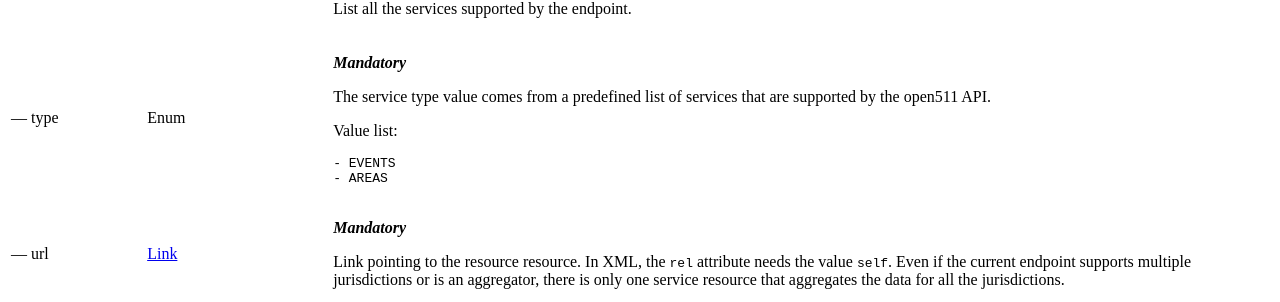
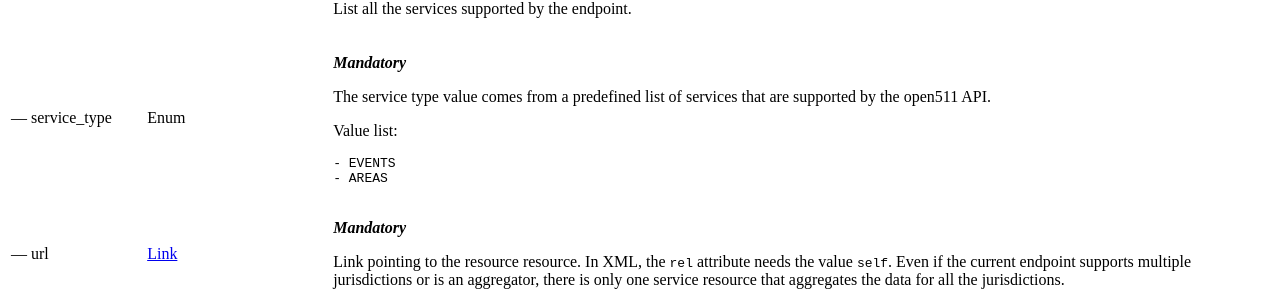
Before and after one commit to open511/Open511API, a Jekyll site: the page built from root.html, in a window 1280 px wide and 900 px high, scrolled down 1785 px. Shown: the part 280-582 px from the top of the window. Built offline with Jekyll 4.4.1, drawn with Linux system fonts in a browser that asks for light colours; nearby versions of some CDN libraries.

Commit message:
<service_type>, not <type> (to match example)

```diff
--- a/root.html
+++ b/root.html
@@ -40,7 +40,7 @@ representation :
       type: Collection of <code>service</code>
       desc: <p>List all the services supported by the endpoint.</p>
 
-    - name: <p>&mdash; type</p>
+    - name: <p>&mdash; service_type</p>
       mandatory: Mandatory
       type: Enum
       desc: <p>The service type value comes from a predefined list of services that are supported by the open511 API.</p><p>Value list:</p> <pre>- EVENTS<br/>- AREAS</pre>
@@ -149,11 +149,11 @@ $(function() {
   ],
   "services" : [
       {
-          "type" : "EVENTS",
+          "service_type" : "EVENTS",
           "url" : "/events/"
       },
       {
-          "type" : "AREAS",
+          "service_type" : "AREAS",
           "url" : "/areas/"
       }
   ],
```
